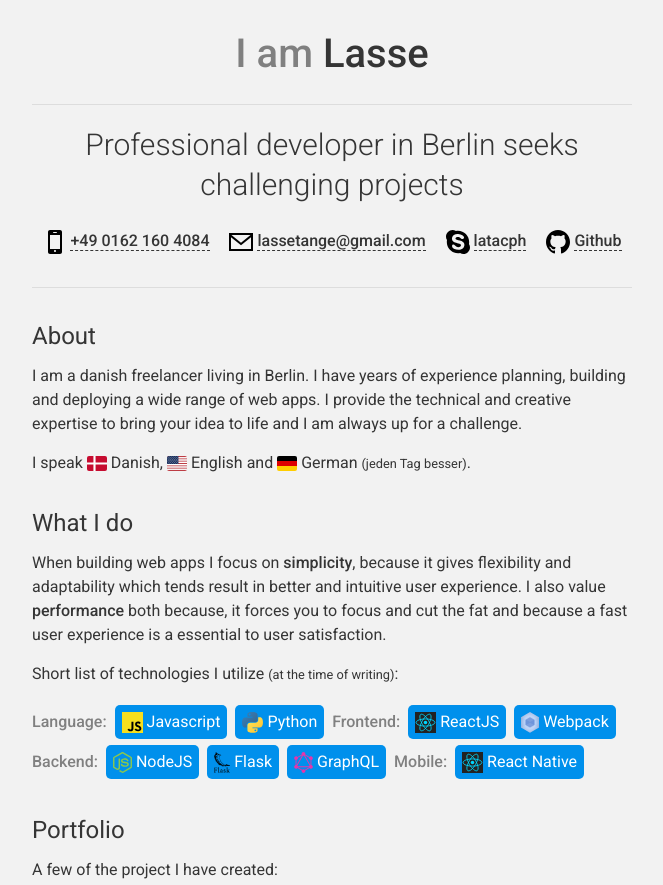
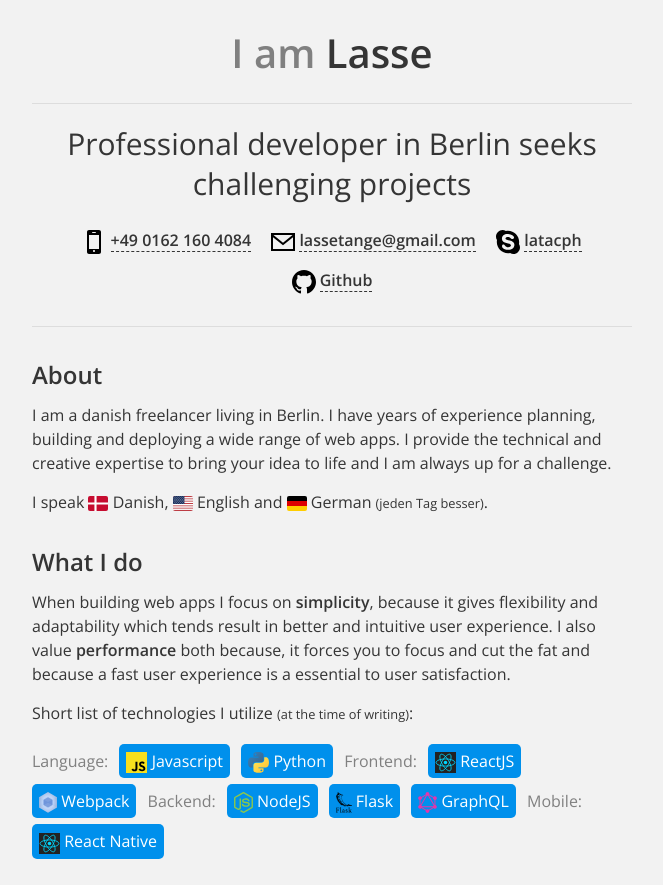
Before and after one commit to lassegit/simple.cv, a website: page assets/index.html in a window 1280 px wide. Shown: the part 283-1168 px from the top of the page, without its empty margins (308-971 px from the left). Drawn offline with nearby package versions, Linux system fonts and the light colour scheme.

Commit message:
Updating font

```diff
--- a/assets/sass/style.scss
+++ b/assets/sass/style.scss
@@ -1,5 +1,5 @@
 @import "../../node_modules/node-normalize-scss/_normalize.scss";
-@import url('https://fonts.googleapis.com/css?family=Roboto:300,400,500');
+@import url('https://fonts.googleapis.com/css?family=Open+Sans:400,600');
 
 $mobile: 768px;
 $tablet: 992px;
@@ -8,7 +8,7 @@ $text-color: #353535;
 body {
   background: #f2f2f2;
   color: $text-color;
-  font-family: 'Roboto', sans-serif;
+  font-family: 'Open Sans', sans-serif;
   line-height: 1.5;
 }
 
@@ -19,12 +19,12 @@ body {
 }
 
 h2 {
-  font-weight: 400;
+  font-weight: 600;
   margin: 30px 0 10px 0;
 }
 
 b, strong {
-  font-weight: 500;
+  font-weight: 600;
 }
 
 p {
@@ -48,7 +48,7 @@ p {
     margin: 20px 0 20px 0;
     padding: 0 0 20px 0;
     border-bottom: 1px solid #ddd;
-    font-weight: 500;
+    font-weight: 600;
   }
 
   .title-passive {
@@ -56,7 +56,7 @@ p {
   }
 
   .sub {
-    font-weight: 300;
+    font-weight: 400;
     line-height: 40px;
     font-size: 30px;
     margin: 10px 0;
@@ -88,7 +88,7 @@ p {
     color: $text-color;
     text-decoration: none;
     border-bottom: 1px dashed;
-    font-weight: 500;
+    font-weight: 600;
     &:hover {
       border-bottom-style: solid;
       color: #0090ec
@@ -102,12 +102,11 @@ p {
 
   li {
     display: inline-block;
-    margin: 3px 4px 3px 0;
+    margin: 3px 7px 3px 0;
   }
 
   .title {
     color: gray;
-    font-weight: 500;
   }
 
   .item {
```
Also changed, not shown: index.html (+1 -1 lines), assets/style.css.
